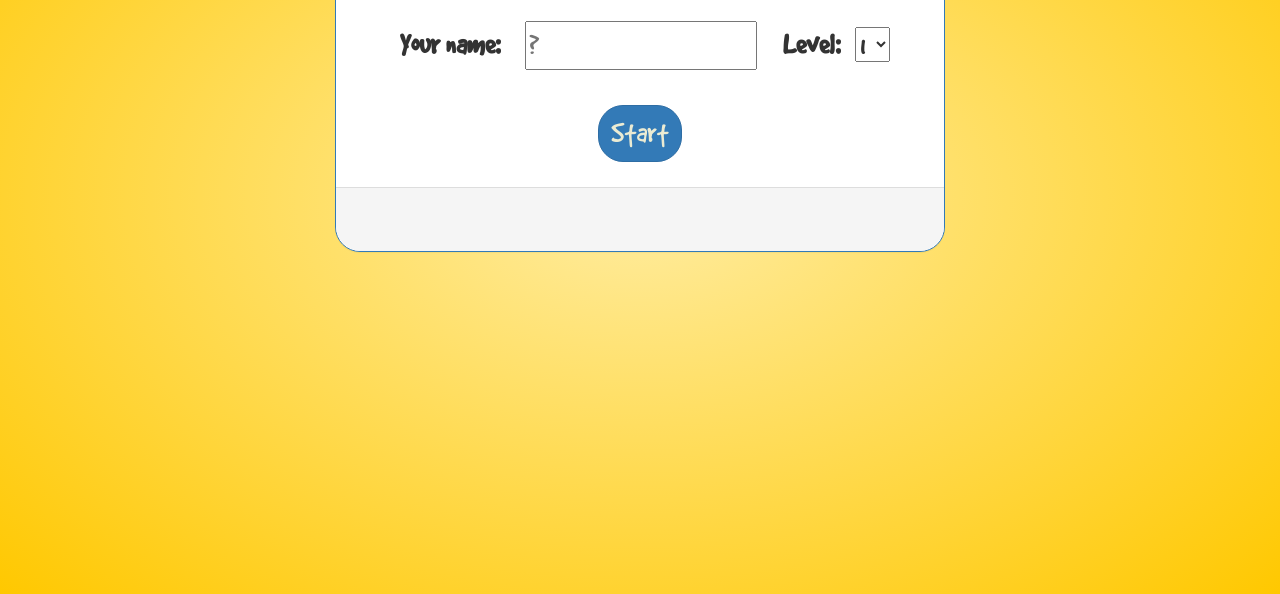
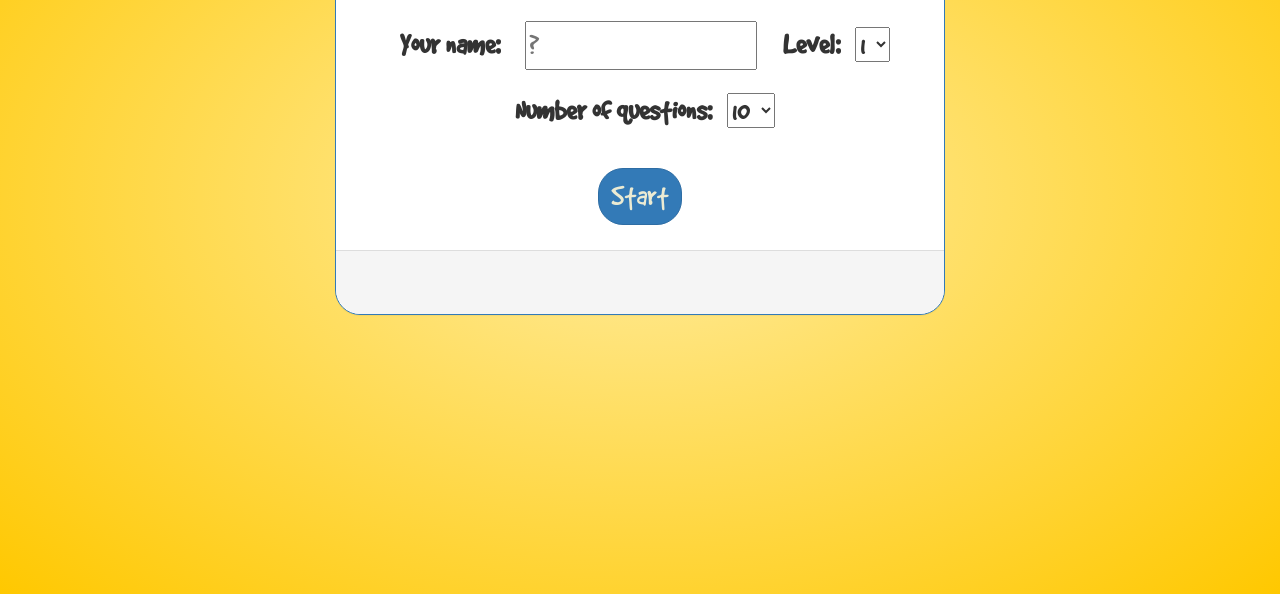
Before and after one commit to deanmalone/MathsQuizApp, a plain HTML site: page MathsQuizApp/index.html at #!/start in a window 1280 px wide. Both pictures are taken after a click on the button "Start Quiz". Shown: the part 206-800 px from the top of the page. Drawn offline with Linux system fonts and the light colour scheme.

Commit message:
added option to specify number of questions in quiz

```diff
--- a/MathsQuizApp/app/start.controller.js
+++ b/MathsQuizApp/app/start.controller.js
@@ -15,6 +15,7 @@
         vm.numberOfQuestions = 10;
 
         vm.levelOptions = [ 1, 2, 3, 4, 5];
+        vm.questionOptions = [5, 10, 15, 20, 25];
 
         function beginQuiz() {
             // create a new quiz
--- a/MathsQuizApp/app/start.html
+++ b/MathsQuizApp/app/start.html
@@ -12,6 +12,8 @@
                     <input type="text" name="name" ng-model="vm.username" placeholder="?" required>
                     <label for="level">Level:</label>
                     <select name="level" ng-model="vm.level" ng-options="x for x in vm.levelOptions"></select>
+                    <label for="questions">Number of questions:</label>
+                    <select name="questions" ng-model="vm.numberOfQuestions" ng-options="x for x in vm.questionOptions"></select>
                 </div>
                 <button id="btnOK" type="submit" class="btn btn-primary" ng-click="vm.startQuiz()">Start</button>
             </form>
```
